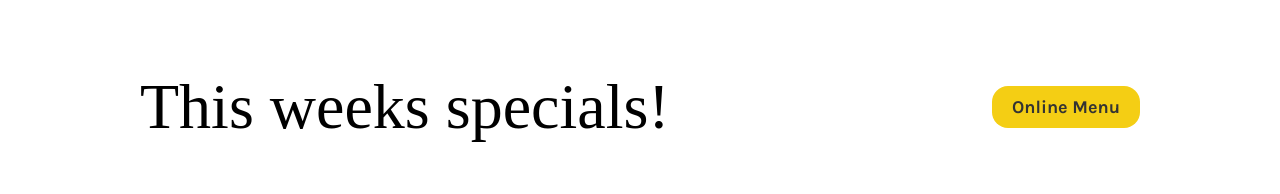
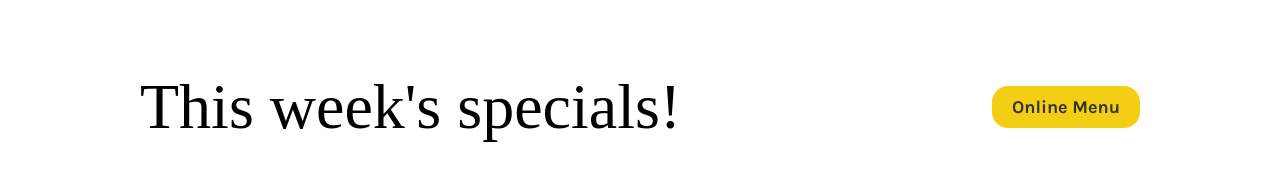
Before and after one commit to beniamin-hekimian/little-lemon, a React (Vite) app: page / in a window 1280 px wide. Shown: the part 526-720 px from the top of the page. Built offline with nearby package versions, Linux system fonts and the light colour scheme; a web font is replaced by a local one.

Commit message:
specials title fixing

```diff
--- a/src/layout/specials/Specials.jsx
+++ b/src/layout/specials/Specials.jsx
@@ -11,7 +11,7 @@ export default function Specials() {
     <section className="specials">
 
       <div className="title">
-        <h3>This weeks specials!</h3>
+        <h3>This week's specials!</h3>
         <Button>Online Menu</Button>
       </div>
 
```
